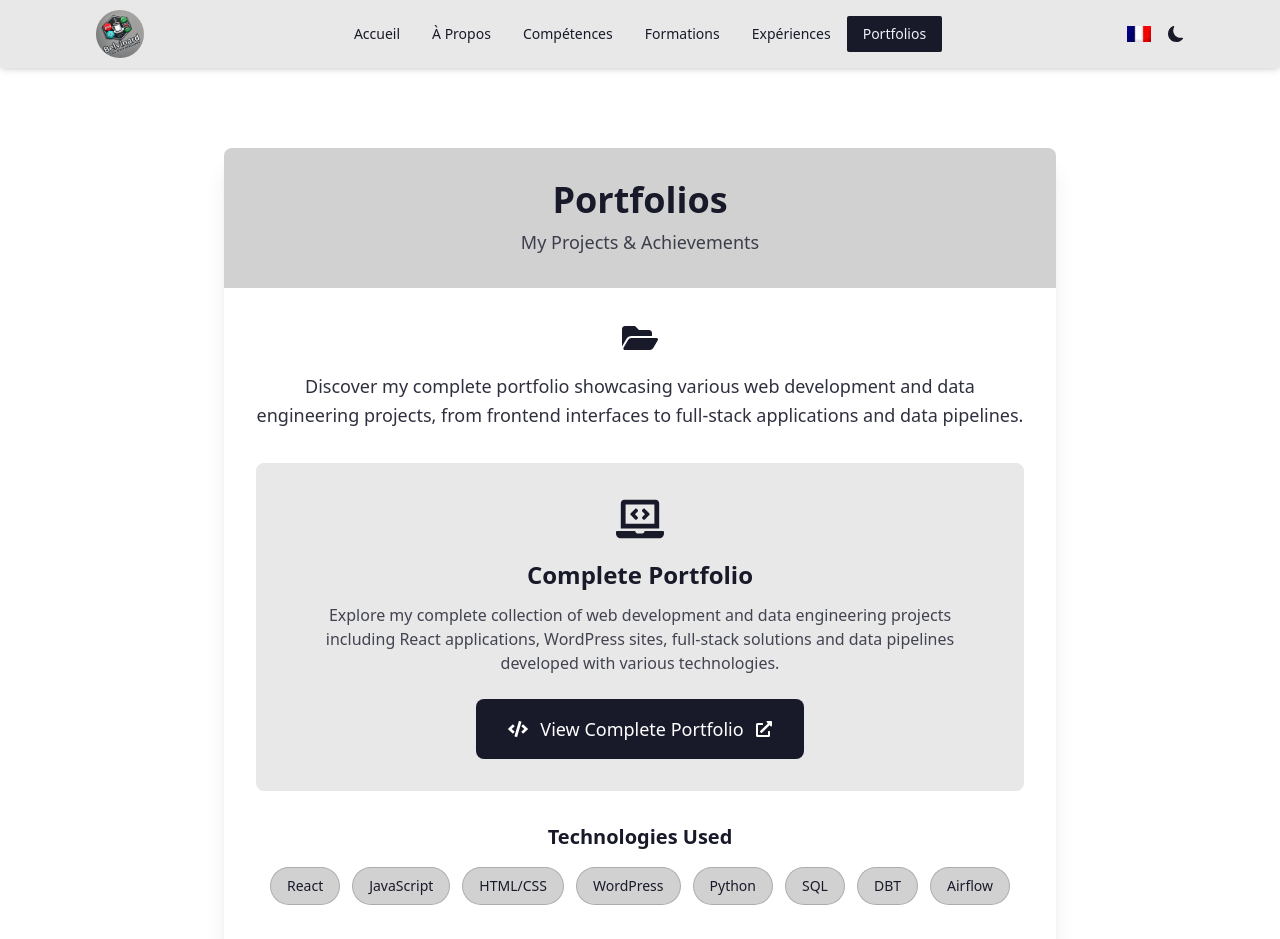
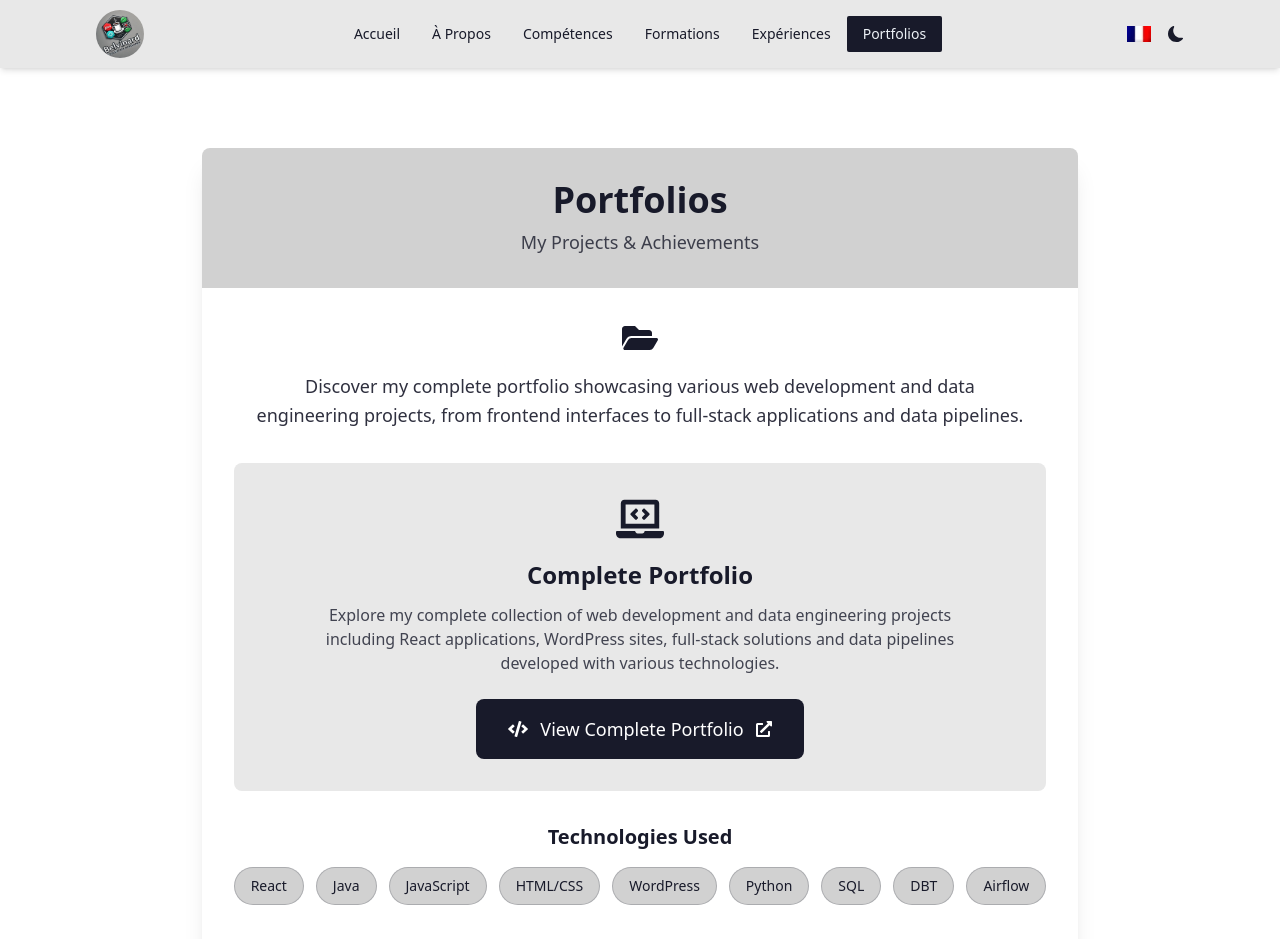
Before and after one commit to belvip/resumewebsite, a React (Vite) app: page /portfolios in a window 1280 px wide. Shown: the top 939 px of the page. Built offline with nearby package versions, Linux system fonts and the light colour scheme.

Commit message:
Creating a separate data file for portfolio technologies to improve code organization

```diff
--- a/src/components/Footer.jsx
+++ b/src/components/Footer.jsx
@@ -31,7 +31,7 @@ const Footer = () => {
                         <div className="space-y-3">
                             <div className="flex justify-center md:justify-start items-center gap-2">
                                 <FaPhone className="text-base-content/60" size={14} />
-                                <a href="+237659394552" className="text-base-content/70 hover:text-primary text-sm transition-colors">
+                                <a href="tel:+237659394552" className="text-base-content/70 hover:text-base-content text-sm transition-colors">
                                     +237 6 59 39 45 52
                                 </a>
                             </div>
@@ -74,10 +74,10 @@ const Footer = () => {
                         <h3 className="font-semibold text-base-content mb-3">{t('navigation')}</h3>
                         <nav className="flex flex-col space-y-2">
                             <Link to="/" className="text-base-content/70 hover:text-base-content hover:translate-x-1 text-sm transition-all duration-200">{t('home')}</Link>
-                            <Link to="/about" className="text-base-content/70 hover:text-base-content text-sm">{t('about')}</Link>
-                            <Link to="/skills" className="text-base-content/70 hover:text-base-content text-sm">{t('skills')}</Link>
-                            <Link to="/experiences" className="text-base-content/70 hover:text-base-content text-sm">{t('experiences')}</Link>
-                            <Link to="/portfolios" className="text-base-content/70 hover:text-base-content text-sm">{t('portfolios')}</Link>
+                            <Link to="/about" className="text-base-content/70 hover:text-base-content hover:translate-x-1 text-sm transition-all duration-200">{t('about')}</Link>
+                            <Link to="/skills" className="text-base-content/70 hover:text-base-content hover:translate-x-1 text-sm transition-all duration-200">{t('skills')}</Link>
+                            <Link to="/experiences" className="text-base-content/70 hover:text-base-content hover:translate-x-1 text-sm transition-all duration-200">{t('experiences')}</Link>
+                            <Link to="/portfolios" className="text-base-content/70 hover:text-base-content hover:translate-x-1 text-sm transition-all duration-200">{t('portfolios')}</Link>
                         </nav>
                     </div>
                 </div>
--- /dev/null
+++ b/src/data/technologies.js
@@ -0,0 +1,11 @@
+export const portfolioTechnologies = [
+    'React',
+    'Java',
+    'JavaScript',
+    'HTML/CSS',
+    'WordPress',
+    'Python',
+    'SQL',
+    'DBT',
+    'Airflow'
+];
--- a/src/pages/Portfolios.jsx
+++ b/src/pages/Portfolios.jsx
@@ -1,6 +1,7 @@
 import React from 'react';
 import { useTranslation } from 'react-i18next';
 import { FaFolderOpen, FaExternalLinkAlt, FaCode, FaLaptopCode } from 'react-icons/fa';
+import { portfolioTechnologies } from '../data/technologies';
 
 const Portfolios = () => {
     const { t } = useTranslation();
@@ -52,7 +53,7 @@ const Portfolios = () => {
                     <div className="mt-8 text-center">
                         <h3 className="text-xl font-semibold mb-4 text-base-content">{t('technologiesUsed')}</h3>
                         <div className="flex flex-wrap justify-center gap-3">
-                            {['React', 'JavaScript', 'HTML/CSS', 'WordPress', 'Python', 'SQL', 'DBT', 'Airflow'].map((tech) => (
+                            {portfolioTechnologies.map((tech) => (
                                 <span
                                     key={tech}
                                     className="bg-base-300 text-base-content px-4 py-2 rounded-full text-sm font-medium border border-base-content/20"
```
